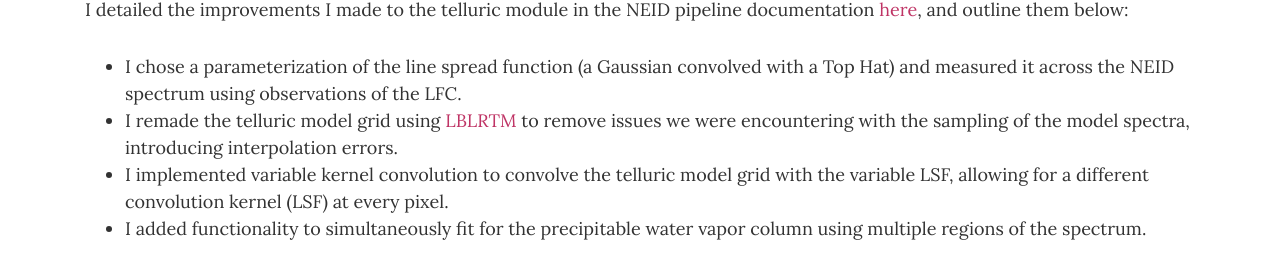
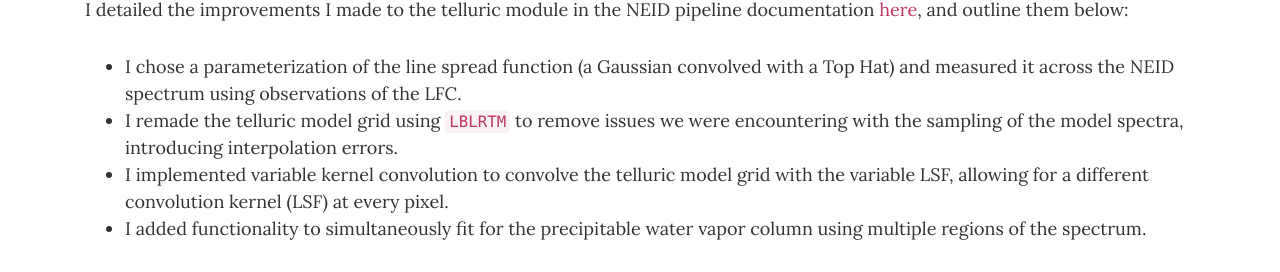
Before and after one commit to dkrolikowski/dkrolikowski.github.io, a Jekyll site: the page built from software.md, in a window 1280 px wide and 900 px high, scrolled down 1567 px. Shown: the part 150-422 px from the top of the window. Built offline with Jekyll 4.4.1, drawn with Linux system fonts in a browser that asks for light colours; nearby versions of some CDN libraries.

Commit message:
Update software.md

````diff
--- a/software.md
+++ b/software.md
@@ -34,7 +34,7 @@ NEID has a variable line spread function across its spectrum, with a significant
 
 I detailed the improvements I made to the telluric module in the NEID pipeline documentation [here](https://neid.ipac.caltech.edu/docs/NEID-DRP/algorithms.html#telluric-model), and outline them below:
   + I chose a parameterization of the line spread function (a Gaussian convolved with a Top Hat) and measured it across the NEID spectrum using observations of the LFC.
-  + I remade the telluric model grid using [LBLRTM](https://github.com/AER-RC/LBLRTM) to remove issues we were encountering with the sampling of the model spectra, introducing interpolation errors.
+  + I remade the telluric model grid using [```LBLRTM```](https://github.com/AER-RC/LBLRTM) to remove issues we were encountering with the sampling of the model spectra, introducing interpolation errors.
   + I implemented variable kernel convolution to convolve the telluric model grid with the variable LSF, allowing for a different convolution kernel (LSF) at every pixel.
   + I added functionality to simultaneously fit for the precipitable water vapor column using multiple regions of the spectrum.
 
@@ -58,7 +58,7 @@ I haven't gone back and edited the code since I created it (I was an early grad
 
 ### Minor Contributions
 
-+ [```saphires```](https://github.com/tofflemire/saphires) is a code developed by [Ben Tofflemire](https://tofflemire.github.io/index.html) (51 Peg postdoctoral fellow at UT Austin) that implements broadening functions to measure radial velocities from high resolution spectra. This code is great -- broadening functions are a very useful tool for measuring RVs and understanding stellar spectra, and there are great discussions of why in the ```saphires``` documentation.
++ [```saphires```](https://github.com/tofflemire/saphires) is a code developed by [Ben Tofflemire](https://tofflemire.github.io/index.html) (51 Peg postdoctoral fellow at UT Austin) that implements broadening functions to measure radial velocities from high resolution spectra. This code is great -- broadening functions are a very useful tool for measuring RVs and understanding stellar spectra, and there are great discussions of why in the [```saphires```](https://github.com/tofflemire/saphires) documentation.
 + [```comove```](https://github.com/adamkraus/Comove) is a code devloped by Adam Kraus (my Ph.D. advisor and UT Austin professor) to use Gaia to search for comoving companions to any input star. It searches through a whole bunch of catalogues to provide plots with which one can assess whether or not a star is a member of a larger stellar association or not. It is super useful for searching for unidentified and "looser" young stellar populations.
 
 ## Future Plans
````
